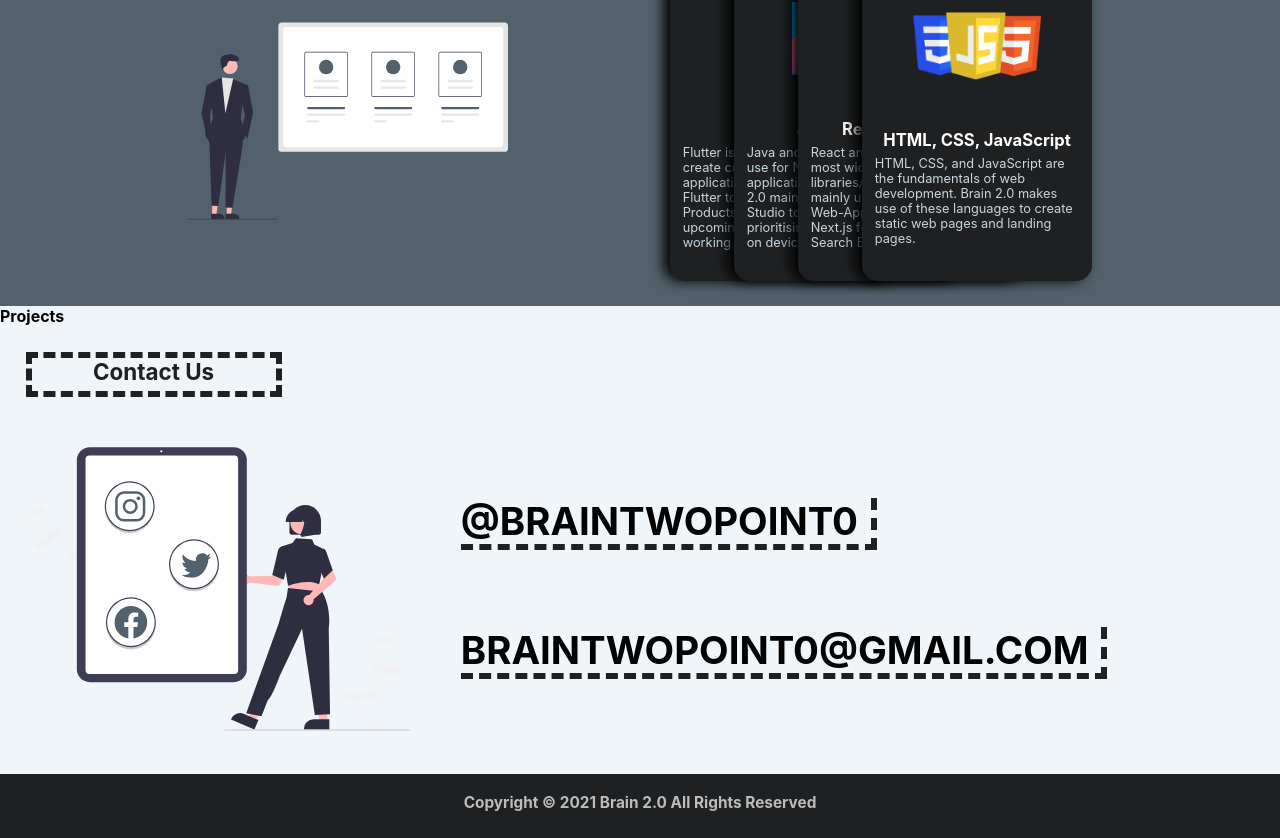
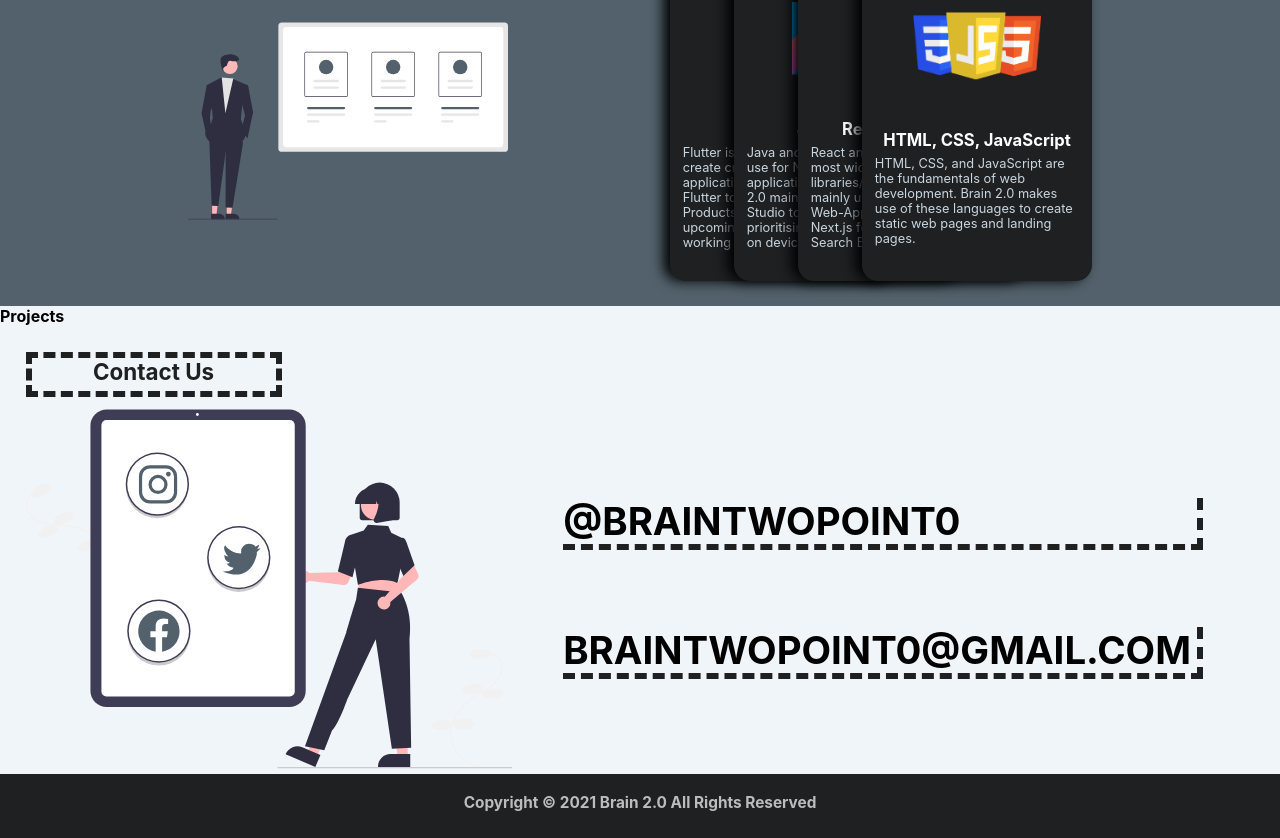
Before and after one commit to karimfawaz/brainTwoPoint0-website, a Next.js app: page / in a window 1280 px wide. Shown: the part 993-1831 px from the top of the page. Built offline with nearby package versions, Linux system fonts and the light colour scheme.

Commit message:
Tried Fixing text width for smaller screen

```diff
--- a/styles/Contact.module.css
+++ b/styles/Contact.module.css
@@ -41,14 +41,16 @@
 
 .container {
     display: flex;
+    justify-content: space-evenly;
 }
 
 .svg {
-    width: 30vw;
+    width: 40vw;
     height: 30vw;
 }
 
 .text {
+    width: 50vw;
     align-self: center;
     font-size: 3vw;
     margin: 2vw;
@@ -95,7 +97,7 @@
     }
     .text {
         align-self: center;
-        font-size: 3.5vw;
+
         margin: 2vw;
     }
 }
```
